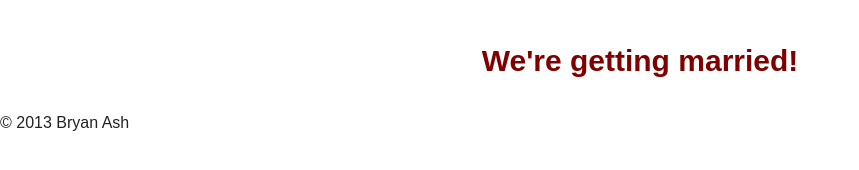
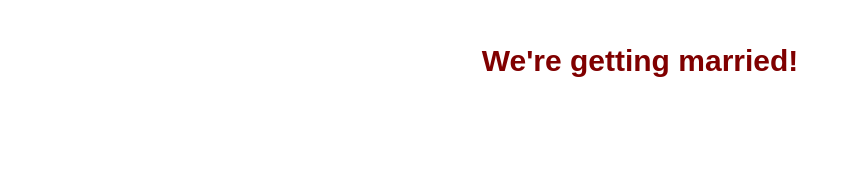
Before and after one commit to b-ash/wedding, a website: page public/index.html in a window 1280 px wide. Shown: the whole page, without its empty margins (0-859 px from the left). Drawn offline with Linux system fonts and the light colour scheme.

Commit message:
No footer

```diff
--- a/public/index.html
+++ b/public/index.html
@@ -21,8 +21,6 @@
         <p>We're getting married!</p>
     </div>
 
-    <div id="footer">&copy; 2013 Bryan Ash</div>
-
     <!-- Start of Async HubSpot Analytics Code -->
     <script type="text/javascript">
         (function(d,s,i,r) {
```
